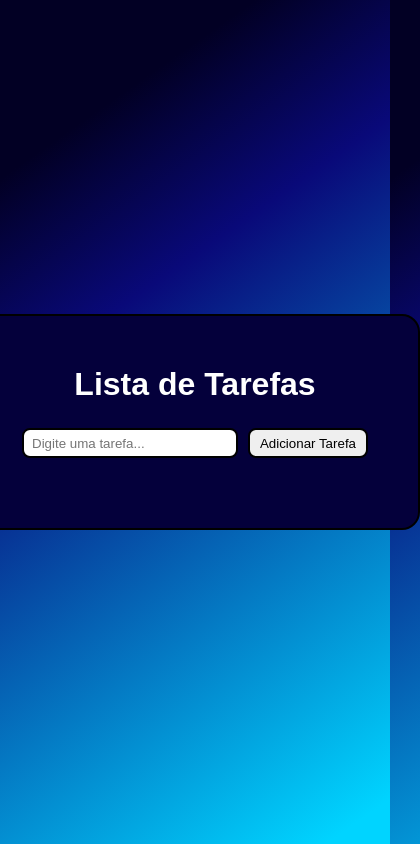
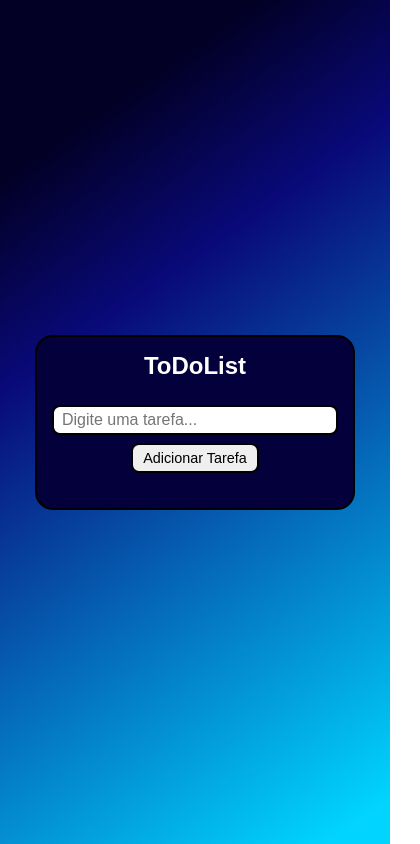
Before and after one commit to Davi2004/ToDoList, a React (Vite) app: page / in a window 390 px wide. Shown: the whole page, 420 px wide, since content can reach past the window. Built offline with nearby package versions, Linux system fonts and the light colour scheme.

Commit message:
Atualizando a responsividade

```diff
--- a/src/App.css
+++ b/src/App.css
@@ -3,12 +3,15 @@
     border: 2px solid black;
     border-radius: 18px;
     padding: 50px;
-    width: 800px;
+    width: 100%;
+    max-width: 800px;
+    margin: 50px;
 }
 
 h1 {
     text-align: center;
     margin-bottom: 25px;
+    font-size: 2rem;
 }
 
 .input-container {
@@ -16,6 +19,7 @@ h1 {
     align-items: center;
     gap: 10px;
     margin-bottom: 20px;
+    flex-wrap: wrap;
 }
 
 .input-container input {
@@ -24,6 +28,7 @@ h1 {
     border-radius: 8px;
     height: 30px;
     padding: 0 8px;
+    font-size: 1rem;
 }
 
 .buttonregister {
@@ -33,21 +38,11 @@ h1 {
     cursor: pointer;
     white-space: nowrap;
     padding: 0 10px;
-}
-
-.button {
-    background-color: transparent;
-    border: 0;
-    cursor: pointer;
-}
-
-span {
-    font-size: 14px;
+    font-size: 0.9rem;
 }
 
 section {
     margin-bottom: 5px;
-
     display: flex;
     align-items: center;
     justify-content: space-between;
@@ -60,14 +55,38 @@ section {
     flex: 1;
 }
 
+.button {
+    background-color: transparent;
+    border: 0;
+    cursor: pointer;
+}
+
 /* Responsividade: */
 
 @media (max-width: 768px) {
     .container {
         width: 450px;
+        margin: 0;
+        padding: 20px;
     }
 
-    span {
-        font-size: 12px;
+    h1 {
+        font-size: 1.8rem;
+    }
+
+    .input-container {
+        gap: 8px;
+    }
+
+}
+
+@media (max-width: 480px) {
+    .container {
+        width: 320px;
+        padding: 15px;
+    }
+
+    h1 {
+        font-size: 1.5rem;
     }
 }
--- a/src/App.tsx
+++ b/src/App.tsx
@@ -67,7 +67,7 @@ export default function App() {
   return (
     <main className='container'>
 
-      <h1> Lista de Tarefas </h1>
+      <h1> ToDoList </h1>
 
       <div className='input-container'>
 
```
